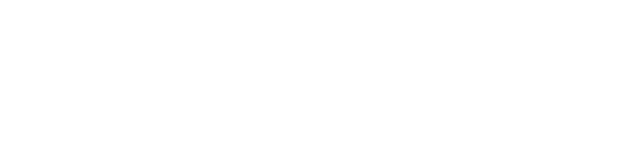
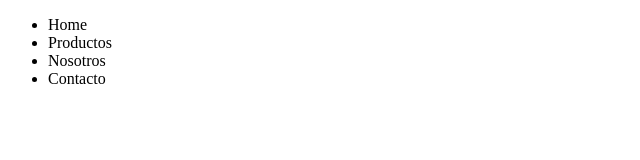
Before and after one commit to SHector777/Front-End-JS-26125, a plain HTML site: page index.html in a window 1280 px wide. Shown: the whole page, without its empty margins (0-640 px from the left). Drawn offline with Linux system fonts and the light colour scheme.

Commit message:
Creando paginas, styles.css y navbar

```diff
--- a/index.html
+++ b/index.html
@@ -1,13 +1,20 @@
 <!DOCTYPE html>
-<html lang="en">
+<html lang="es">
 <head>
     <meta charset="UTF-8">
     <meta name="viewport" content="width=device-width, initial-scale=1.0">
-    <title>Document</title>
+    <title>Home</title>
 </head>
 <body>
     <header>
-
+        <nav>
+            <ul>
+                <li><a href="#"></a>Home</li>
+                <li><a href="#"></a>Productos</li>
+                <li><a href="#"></a>Nosotros</li>
+                <li><a href="#"></a>Contacto</li>
+            </ul>
+        </nav>
     </header>
     <main>
 
--- /dev/null
+++ b/style/styles.css
@@ -0,0 +1,5 @@
+* {
+    margin: 0;
+    padding: 0;
+    box-sizing: border-box;
+}
```
Also changed, not shown: pages/contacto.html (added, +11 -0 lines), pages/nosotros.html (added, +11 -0 lines), pages/productos.html (added, +11 -0 lines), 1 other file.
